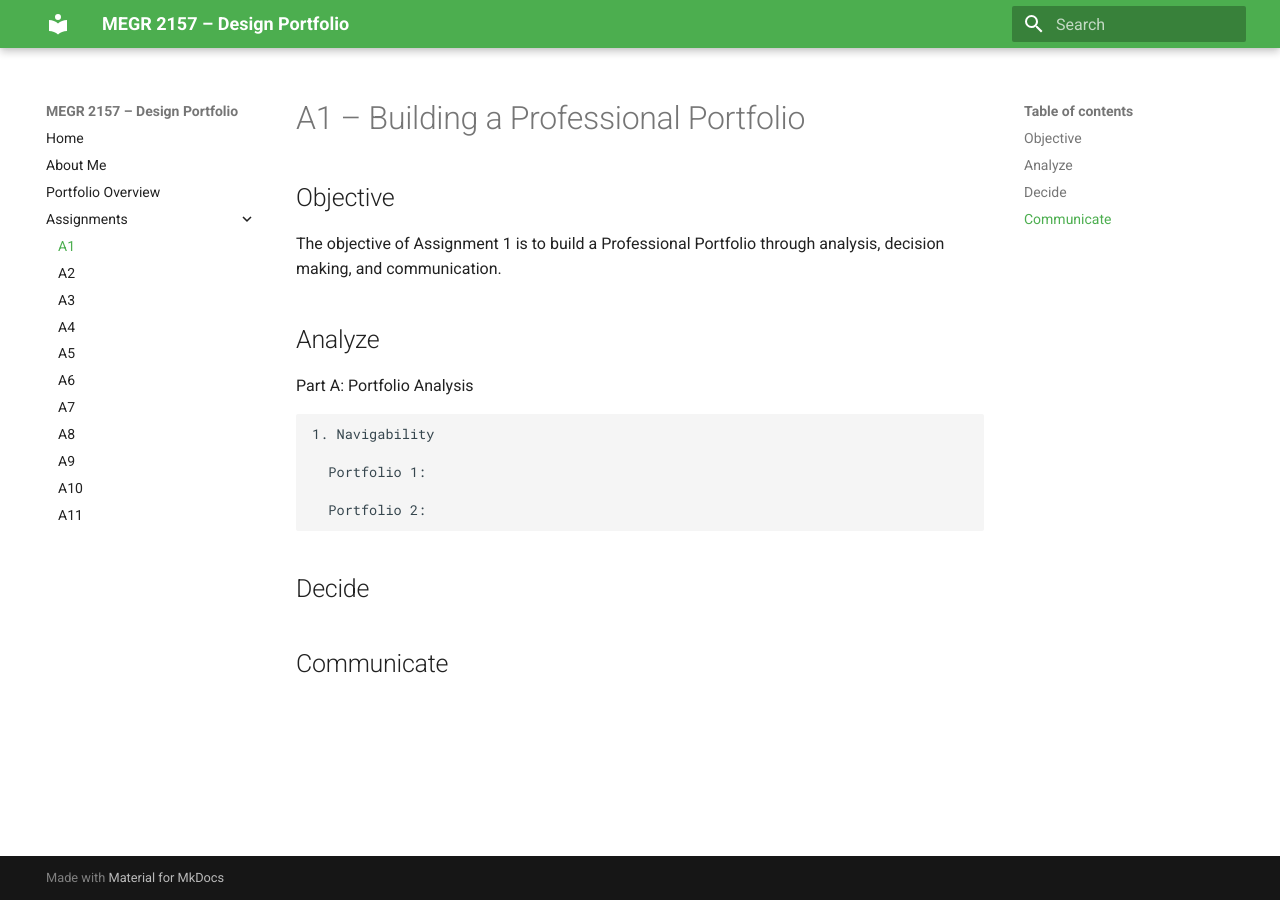
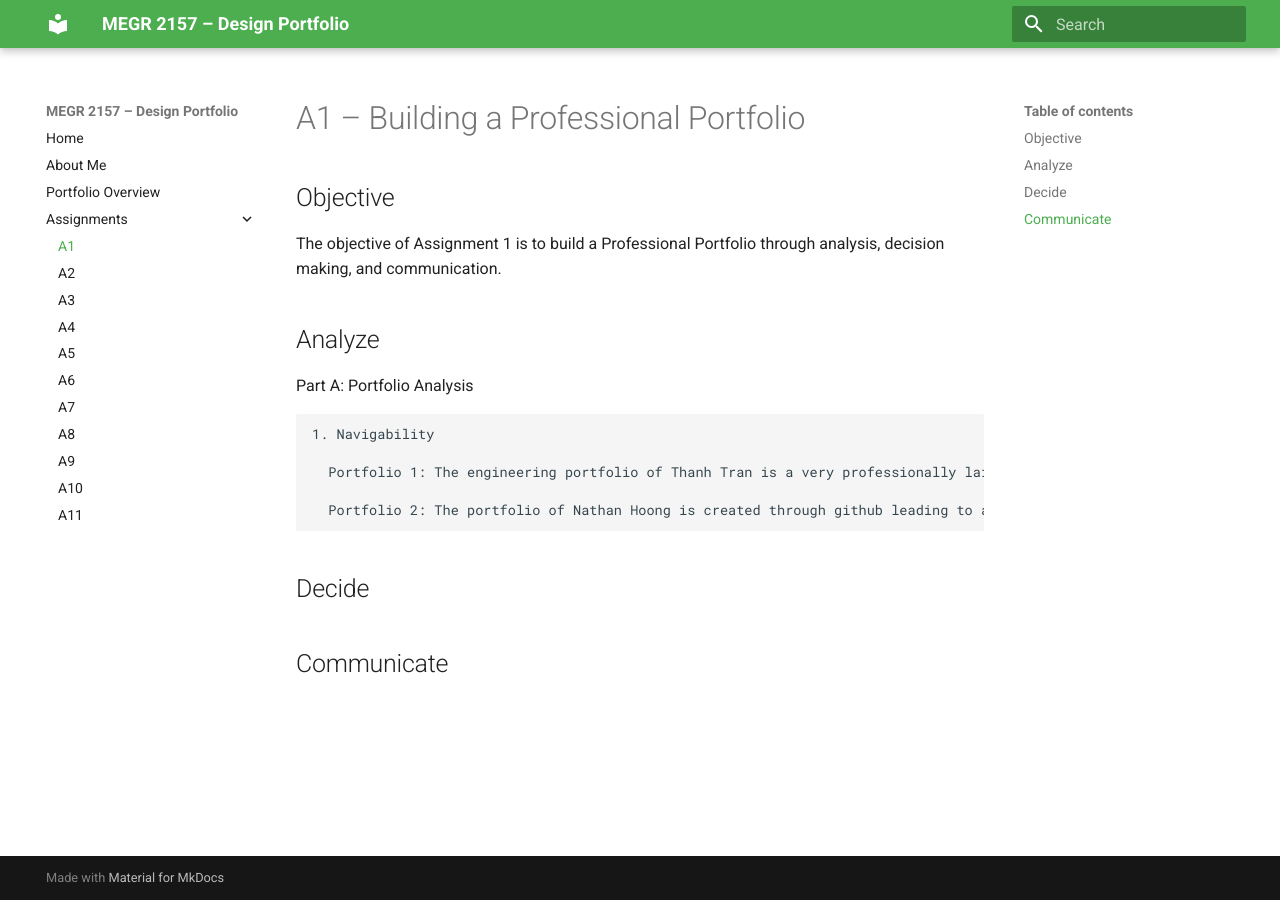
Before and after one commit to noaheme/design-projects-portfolio, an MkDocs documentation site: the page built from docs/assignments/A01/index.md, in a window 1280 px wide. Built offline with MkDocs 1.6.1 and Material for MkDocs 9.7.7, drawn with Linux system fonts in a browser that asks for light colours.

Commit message:
Enhance portfolio analysis descriptions
Added detailed descriptions for Portfolio 1 and Portfolio 2.

```diff
--- a/docs/assignments/A01/index.md
+++ b/docs/assignments/A01/index.md
@@ -8,9 +8,10 @@ The objective of Assignment 1 is to build a Professional Portfolio through analy
 
     1. Navigability
 
-      Portfolio 1:
+      Portfolio 1: The engineering portfolio of Thanh Tran is a very professionally laid out website. The home page has all of the tools needed to access different points and there is nothing that one cannot access in under a minute.
 
-      Portfolio 2:
+      Portfolio 2: The portfolio of Nathan Hoong is created through github leading to a different style than Portfolio 1. Nathan's portfolio is laid out well with many things accessible in under a minute however, unlike Portfolio 1, Nathan uses many videos and gifs causing the home page to be a bit overwhelming.
+
 
 ## Decide
 
```
